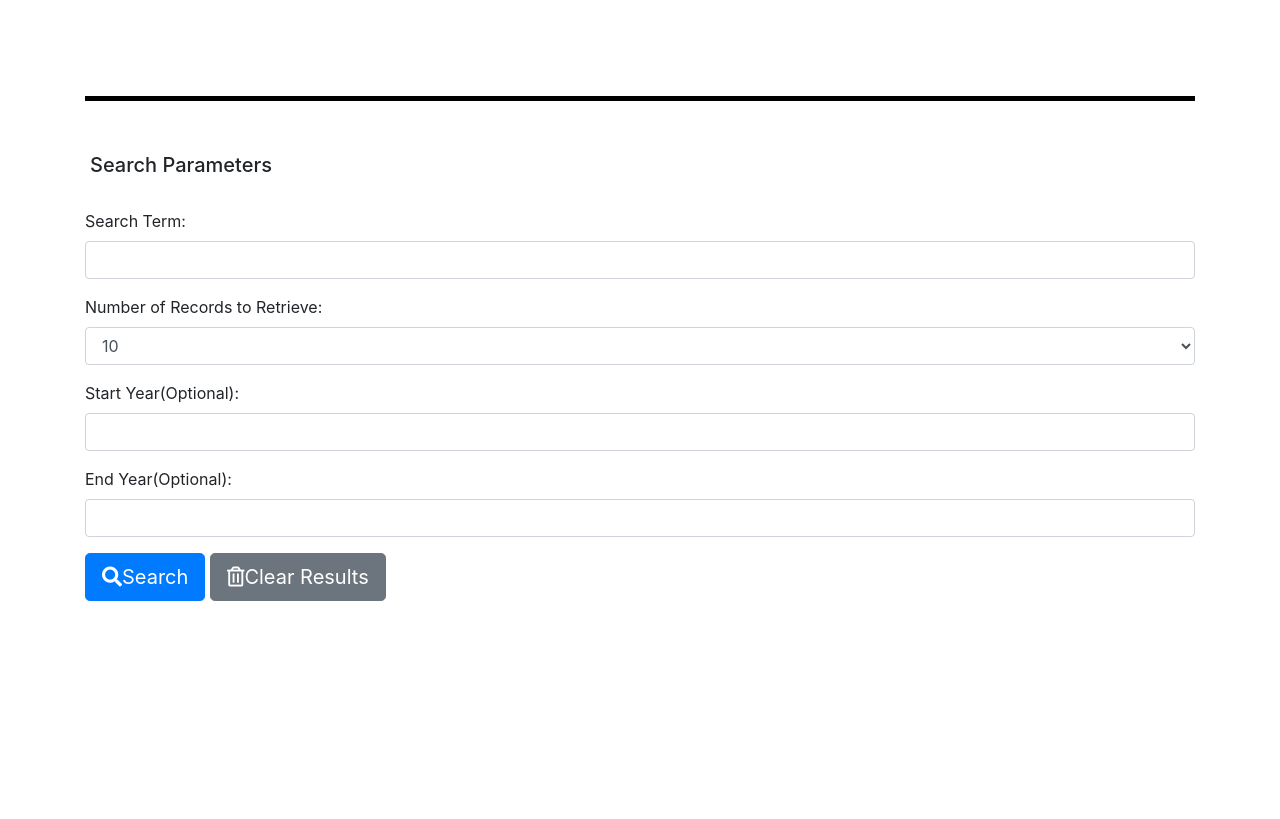
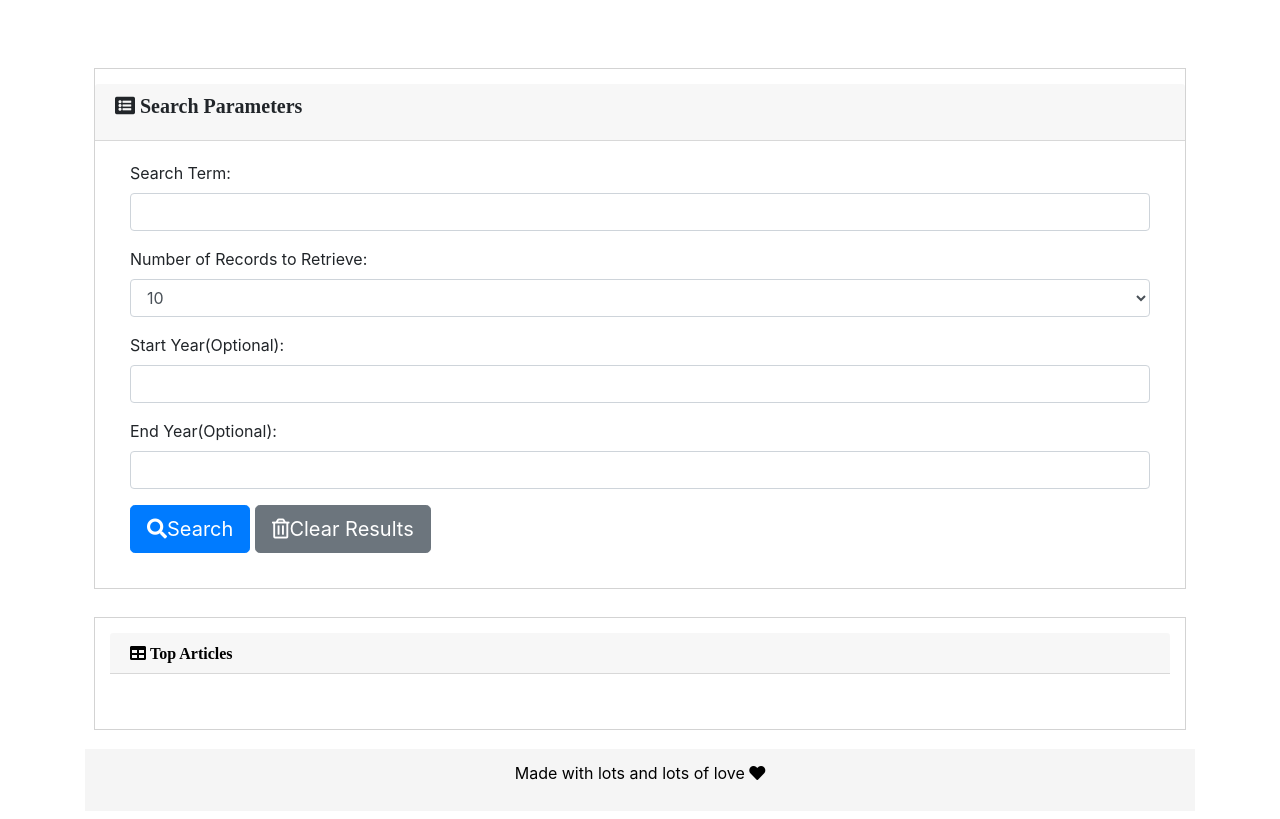
Before and after one commit to sean-akene/NY-Times-Search, a plain HTML site: page index.html in a window 1280 px wide. Shown: the part 299-1118 px from the top of the page. Before the commit the page ends 900 px from the top, so only its background shows below. Drawn offline with nearby package versions, Linux system fonts and the light colour scheme; a script that the page names is missing.

Commit message:
Finished layout

```diff
--- a/index.html
+++ b/index.html
@@ -2,8 +2,8 @@
 <html lang="en">
 
 <head>
-    <meta charset="UTF-8">
-    <meta name="viewport" content="width=device-width, initial-scale=1.0">
+    <meta charset="UTF-8" />
+    <meta name="viewport" content="width=device-width, initial-scale=1.0" />
     <meta http-equiv="X-UA-Compatible" content="ie=edge" />
     <link rel="stylesheet" href="https://stackpath.bootstrapcdn.com/bootstrap/4.3.1/css/bootstrap.min.css" />
     <link rel="stylesheet" href="https://use.fontawesome.com/releases/v5.8.1/css/all.css"
@@ -17,19 +17,24 @@
 <body class="container">
     <header class="jumbotron">
         <header class="jumbotron bg-primary">
-            <h1 class="font-calibri font-weight-bold text-white display-3"> New York Times Search</h1>
+            <h1 class="font-calibri font-weight-bold text-white display-3">
+                New York Times Search
+            </h1>
             <p class="text-white font-weight-bold lead"></p>
             <p id="today" class="text-white font-weight-bold lead"></p>
         </header>
     </header>
-
+    <div class="container2">
         <form>
-        <div class="card-body topCard row">
-            <h5 class="card-title">Search Parameters</h5>
+            <div class="card-header row">
+                <h5 class="fa fa-list-alt font-calibri card-title">
+                    Search Parameters
+                </h5>
             </div>
+            <div class="card-body">
                 <div class="form-group">
                     <label for="searchterm">Search Term: </label>
-            <input id="searchterm" type="text" class="form-control" name="Search Term:" placeholder="">
+                    <input id="searchterm" type="text" class="form-control" name="Search Term:" placeholder="" />
                 </div>
                 <div class="form-group">
                     <label for="select-number">Number of Records to Retrieve:</label>
@@ -42,17 +47,39 @@
 
                 <div class="form-group">
                     <label for="startyear">Start Year(Optional):</label>
-            <input id="startyear" type="text" class="form-control" name="Start Year(Optional):" placeholder="">
+                    <input id="startyear" type="text" class="form-control" name="Start Year(Optional):"
+                        placeholder="" />
                 </div>
                 <div class="form-group">
                     <label for="endyear">End Year(Optional):</label>
-            <input id="endyear" type="text" class="form-control" name="End Year(Optional):" placeholder="">
+                    <input id="endyear" type="text" class="form-control" name="End Year(Optional):" placeholder="" />
                 </div>
-        <button id="search-btn" type="button" class="btn btn-primary btn-lg"><i
-                class="fas fa-search"></i>Search</button>
-        <button id="clear-btn" type="button" class="btn btn-secondary btn-lg"><i class="far fa-trash-alt"></i>Clear
-            Results</button>
+                <button id="search-btn" type="button" class="btn btn-primary btn-lg">
+                    <i class="fas fa-search"></i>Search
+                </button>
+                <button id="clear-btn" type="button" class="btn btn-secondary btn-lg">
+                    <i class="far fa-trash-alt"></i>Clear Results
+                </button>
+            </div>
         </form>
+    </div>
+
+    <div class="container2">
+        <div class="fa fa-table article card-header col-12"> Top Articles</div>
+        <form class="card-body"></form>
+
+    </div>
+
+    <footer id="footer">
+        <div class="mt-2 pt-2 pb-2 footer">
+            <div class="col copyright"></div>
+            <p class="" id="made"><small>Made with lots and lots of love <i class="fa fa-heart" aria-hidden="true"></i>
+                </small></p>
+        </div>
+        </div>
+        </div>
+    </footer>
+    <br>
 
 
     <script src="https://maxcdn.bootstrapcdn.com/bootstrap/4.5.2/js/bootstrap.min.js"></script>
--- a/style.css
+++ b/style.css
@@ -1,12 +1,37 @@
-.jumbotron{
-    text-align: center;
+.jumbotron {
+  text-align: center;
   background-color: transparent;
   color: black;
   border-radius: 0;
-  border-bottom: 5px solid black;
+  border-bottom: 0px solid black;
+  margin-bottom: auto;
 }
 
-.topCard{
-text-align: center;
-border-top: 5px #000000;
+.container2 {
+  /* box-shadow: 0px 0px 5px 5px gray; */
+  margin-bottom: 10px;
+  padding: 25px 25px 25px 25px;
+  outline-style: solid;
+  outline-color: lightgrey;
+  outline-width: 1px;
+  outline-offset: -10px;
 }
+
+.article{
+  margin-right: 10px;
+  color: black;
+}
+
+
+#footer {
+  background: whitesmoke;
+  color: black;
+  width: 100%;
+  border-color: lightgray;
+}
+
+#made {
+  text-align: center;
+  font-size: 20px;
+  color: black;
+}
```
Lines whose indentation alone changed are shown as unchanged.
